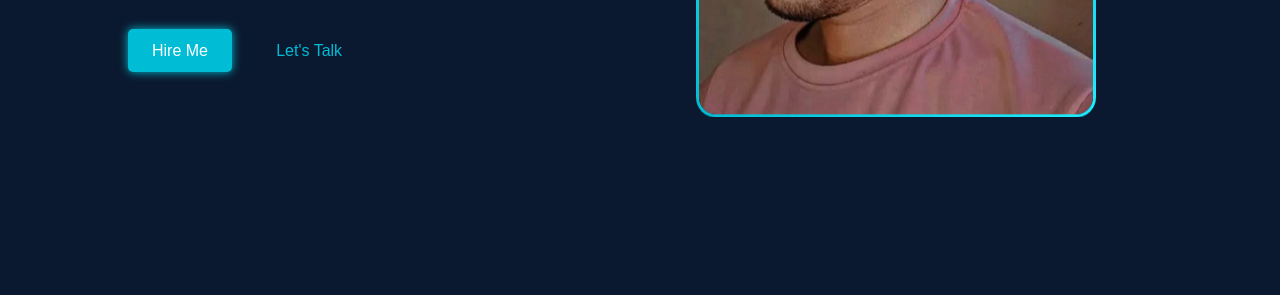
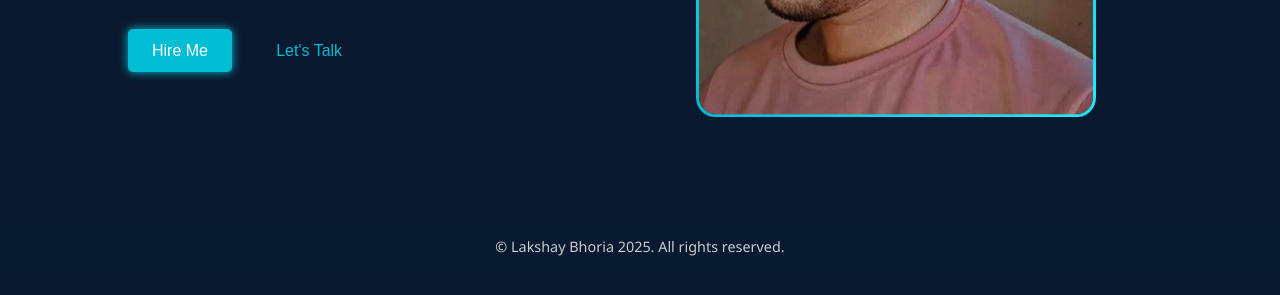
Before and after one commit to LakshayBhoria/lakshay-portfolio, a plain HTML site: page index.html in a window 1280 px wide. Shown: the part 483-778 px from the top of the page. Drawn offline with Linux system fonts and the light colour scheme.

Commit message:
index.html

```diff
--- a/index.html
+++ b/index.html
@@ -208,6 +208,15 @@
       box-shadow: 0 0 10px #00bcd4;
     }
 
+    footer {
+      background: #071a2f;
+      color: #ccc;
+      text-align: center;
+      padding: 1rem;
+      font-size: 0.9rem;
+      margin-top: 2rem;
+    }
+
     @media (max-width: 768px) {
       .nav-links {
         display: none;
@@ -308,27 +317,26 @@
   <section id="experience">
     <h2>Experience</h2>
     <ul>
-        <li><strong>Google Developers Group – Member</strong> (Jan 2025 – Present)</li>
+      <li><strong>Google Developers Group – Member</strong> (Jan 2025 – Present)</li>
       <li><strong>GDG Quantum University – Member</strong> (Jan 2025 – Present)</li>
       <li><strong>Prodigy InfoTech – Generative AI Intern</strong> (Jan 2025 – Mar 2025)</li>
-    </ul>
     </ul>
   </section>
 
   <section id="education">
     <h2>Education</h2>
     <ul>
-    <p><strong>Haridwar University (2024 – 2028)</strong><br />
+      <li><strong>Haridwar University (2024 – 2028)</strong><br />
       B.Tech in Computer Science Engineering – AI & ML<br />
       Courses: Artificial Intelligence, Machine Learning, Data Structures<br />
-      Member of AI Society & Coding Club
+      Member of AI Society & Coding Club</li>
     </ul>
   </section>
 
   <section id="certifications">
     <h2>Certifications</h2>
     <ul>
-      <li></li>Google Cloud Certified – Professional Cloud Architect</li>
+      <li>Google Cloud Certified – Professional Cloud Architect</li>
       <li>Google Cloud Skills Boost – Arcade Trivia (Jan 2025)</li>
       <li>Artificial Intelligence Fundamentals – IBM SkillsBuild</li>
       <li>AI Fundamentals – Cisco Networking Academy & IBM SkillsBuild</li>
@@ -363,6 +371,10 @@
     </form>
   </section>
 
+  <footer>
+    &copy; Lakshay Bhoria 2025. All rights reserved.
+  </footer>
+
   <script>
     function showSection(event, id) {
       event.preventDefault();
```
